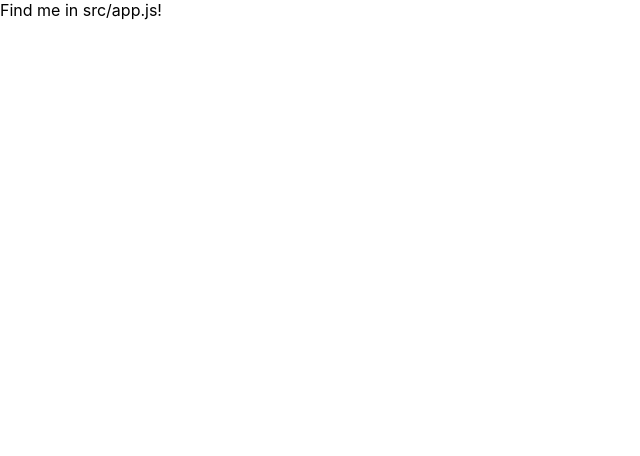
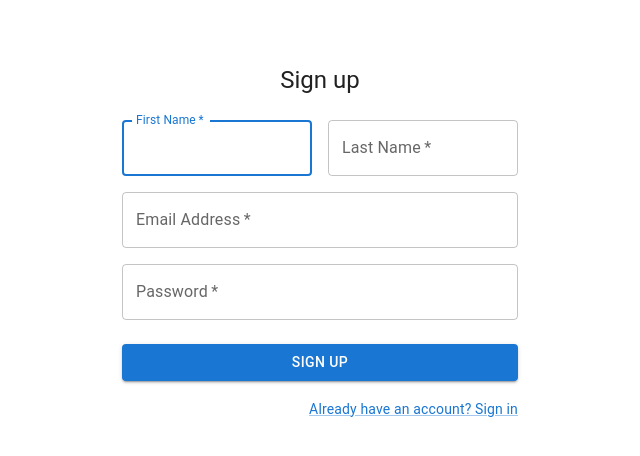
Before and after one commit to fannystenberg/final-project, a React (Create React App) app: page / in a window 1280 px wide. Shown: the top 456 px of the page, without its empty margins (0-640 px from the left). Built offline with nearby package versions, Linux system fonts and the light colour scheme.

Commit message:
got started with structure of components and sign in / sign up form

```diff
--- a/src/App.js
+++ b/src/App.js
@@ -1,9 +1,13 @@
 import React from 'react'
+import { BrowserRouter, Routes, Route } from 'react-router-dom'
+import { WelcomePage } from 'Components/WelcomePage/WelcomePage';
 
 export const App = () => {
   return (
-    <div>
-      Find me in src/app.js!
-    </div>
+    <BrowserRouter>
+      <Routes>
+        <Route path="/" element={<WelcomePage />} />
+      </Routes>
+    </BrowserRouter>
   )
 }
--- /dev/null
+++ b/src/Components/WelcomePage/SingUp.js
@@ -0,0 +1,98 @@
+import React from 'react';
+import Button from '@mui/material/Button';
+import CssBaseline from '@mui/material/CssBaseline';
+import TextField from '@mui/material/TextField';
+import Link from '@mui/material/Link';
+import Grid from '@mui/material/Grid';
+import Box from '@mui/material/Box';
+import Typography from '@mui/material/Typography';
+import Container from '@mui/material/Container';
+import { createTheme, ThemeProvider } from '@mui/material/styles';
+
+export const SignUp = () => {
+  const handleSubmit = (event) => {
+    event.preventDefault();
+    const data = new FormData(event.currentTarget);
+    console.log({
+      email: data.get('email'),
+      password: data.get('password')
+    });
+  };
+
+  const defaultTheme = createTheme();
+
+  return (
+    <ThemeProvider theme={defaultTheme}>
+      <Container component="main" maxWidth="xs">
+        <CssBaseline />
+        <Box
+          sx={{
+            marginTop: 8,
+            display: 'flex',
+            flexDirection: 'column',
+            alignItems: 'center'
+          }}>
+          <Typography component="h1" variant="h5">
+                Sign up
+          </Typography>
+          <Box component="form" noValidate onSubmit={handleSubmit} sx={{ mt: 3 }}>
+            <Grid container spacing={2}>
+              <Grid item xs={12} sm={6}>
+                <TextField
+                  autoComplete="given-name"
+                  name="firstName"
+                  required
+                  fullWidth
+                  id="firstName"
+                  label="First Name"
+                  autoFocus />
+              </Grid>
+              <Grid item xs={12} sm={6}>
+                <TextField
+                  required
+                  fullWidth
+                  id="lastName"
+                  label="Last Name"
+                  name="lastName"
+                  autoComplete="family-name" />
+              </Grid>
+              <Grid item xs={12}>
+                <TextField
+                  required
+                  fullWidth
+                  id="email"
+                  label="Email Address"
+                  name="email"
+                  autoComplete="email" />
+              </Grid>
+              <Grid item xs={12}>
+                <TextField
+                  required
+                  fullWidth
+                  name="password"
+                  label="Password"
+                  type="password"
+                  id="password"
+                  autoComplete="new-password" />
+              </Grid>
+            </Grid>
+            <Button
+              type="submit"
+              fullWidth
+              variant="contained"
+              sx={{ mt: 3, mb: 2 }}>
+                  Sign Up
+            </Button>
+            <Grid container justifyContent="flex-end">
+              <Grid item>
+                <Link href="#" variant="body2">
+                      Already have an account? Sign in
+                </Link>
+              </Grid>
+            </Grid>
+          </Box>
+        </Box>
+      </Container>
+    </ThemeProvider>
+  );
+};
--- /dev/null
+++ b/src/Components/WelcomePage/WelcomePage.js
@@ -0,0 +1,16 @@
+import React from 'react';
+import { styled } from 'styled-components';
+import { SignUp } from './SingUp';
+
+export const WelcomePage = () => {
+  return (
+    <Wrapper>
+      <SignUp />
+    </Wrapper>
+  );
+};
+
+export const Wrapper = styled.section`
+    display: grid;
+    grid-template-columns: 50% 50%;
+`;
```
Also changed, not shown: package.json (+6 -1 lines), src/Components/WelcomePage/SignIn.js (added, +87 -0 lines), src/Components/Locations/LocationList.js (added), src/Components/Locations/NewLocation.js (added), 1 other file (tests, documents, lock files or other folders).
